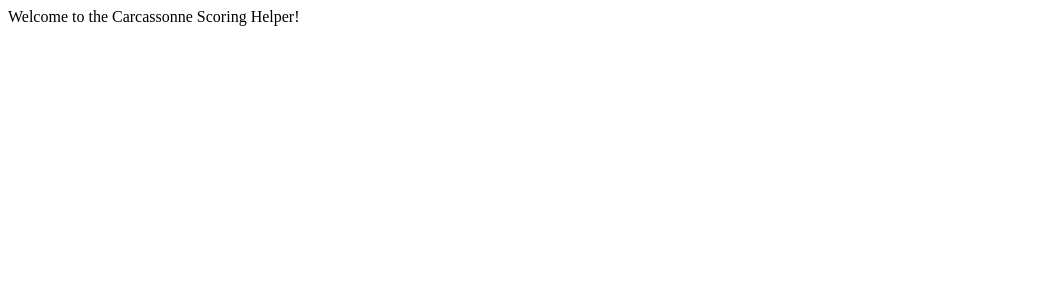
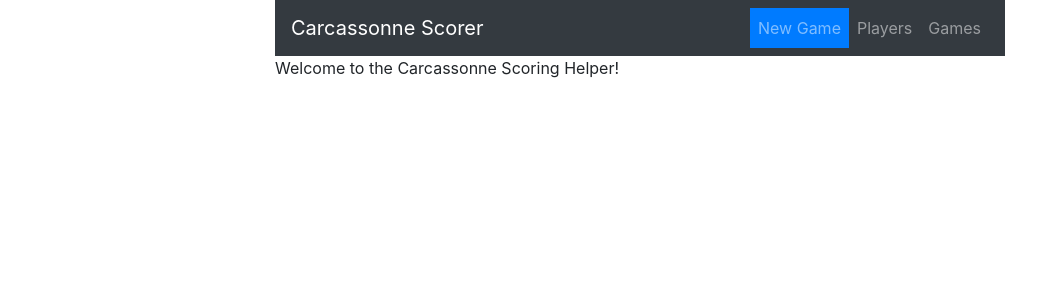
Before and after one commit to thecoloryes/Carcassonne, a Django app: page / in a window 1280 px wide. Shown: the top 300 px of the page, without its empty margins (0-1059 px from the left). Run offline with Django 3.2, Linux system fonts and the light colour scheme; some libraries are stand-ins or nearby versions.

Commit message:
wired up some pages & nav

```diff
--- a/carcassonne/carcassonne/urls.py
+++ b/carcassonne/carcassonne/urls.py
@@ -14,7 +14,7 @@
     2. Add a URL to urlpatterns:  path('blog/', include('blog.urls'))
 """
 from django.contrib import admin
-from django.urls import path
+from django.urls import path, re_path
 from scorer import views
 from django.views.generic.base import RedirectView
 from django.conf import settings
@@ -22,12 +22,14 @@
 
 urlpatterns = [
     path('admin/', admin.site.urls),
+    path('players', views.players),
     path('players/<username>', views.player),
     path('game/new', views.new_game),
     path('game/<game_id>', views.game),
     path('game/<game_id>/turn', views.turn),
     path('game/<game_id>/submit_turn', views.submit_turn),
+    path('games', views.games),
     path('', views.home),
-    path('.*', RedirectView.as_view(url='/')),
+    re_path(r'^.*$', RedirectView.as_view(url='/')),
 ] + static(settings.MEDIA_URL,
     document_root = settings.MEDIA_ROOT)
--- a/carcassonne/scorer/templates/base.html
+++ b/carcassonne/scorer/templates/base.html
@@ -1,4 +1,49 @@
 {% load bootstrap4 %}
+<!doctype html>
+<html lang="en">
+  <head>
+    <!-- Required meta tags -->
+    <meta charset="utf-8">
+    <meta name="viewport" content="width=device-width, initial-scale=1, shrink-to-fit=no">
 
-{% block content %}
-{% endblock %}
+		{# Load CSS and JavaScript #}
+		{% bootstrap_css %}
+
+		{% block header %}
+			<title>Carcassonne Scorer</title>
+		{% endblock %}
+
+	<body>
+		<div class="container">
+			<div class="row">
+				<div class="col-lg-8 offset-lg-2">
+					<nav class="navbar navbar-expand-sm navbar-dark bg-dark">
+						<a class="navbar-brand" href="/">Carcassonne Scorer</a>
+							<button class="navbar-toggler" type="button" data-toggle="collapse" data-target="#navbarSupportedContent" aria-controls="navbarSupportedContent" aria-expanded="false" aria-label="Toggle navigation">
+									<span class="navbar-toggler-icon"></span>
+							</button>
+
+							<div class="collapse navbar-collapse navbar-right" id="navbarSupportedContent">
+								<ul class="navbar-nav ml-auto">
+									<li class="nav-item bg-primary text-secondary">
+                    <a class="nav-link" href="/game/new">New Game</a>
+                  </li>
+									<li class="nav-item">
+                    <a class="nav-link" href="/players">Players</a>
+                  </li>
+									<li class="nav-item">
+                    <a class="nav-link" href="/games">Games</a>
+                  </li>
+							</div>
+					</nav>
+					<div class="content">
+						{% block content %}
+						{% endblock %}
+					<div>
+				</div>
+			</div>
+		</div>
+
+		{% bootstrap_javascript jquery='slim' %}
+	</body>
+</html>
--- /dev/null
+++ b/carcassonne/scorer/templates/games.html
@@ -0,0 +1,5 @@
+{% extends 'base.html' %}
+
+{% block content %}
+
+{% endblock%}
--- /dev/null
+++ b/carcassonne/scorer/templates/players.html
@@ -0,0 +1,5 @@
+{% extends 'base.html' %}
+
+{% block content %}
+
+{% endblock%}
--- a/carcassonne/scorer/views.py
+++ b/carcassonne/scorer/views.py
@@ -28,3 +28,15 @@
 
 def home(request):
     return render(request, 'home.html', {})
+
+def players(request):
+    context = {
+        'players': Player.objects.all(),
+    }
+    return render(request, 'players.html', context)
+
+def games(request):
+    context = {
+        'games': Game.objects.all(),
+    }
+    return render(request, 'games.html', context)
```
